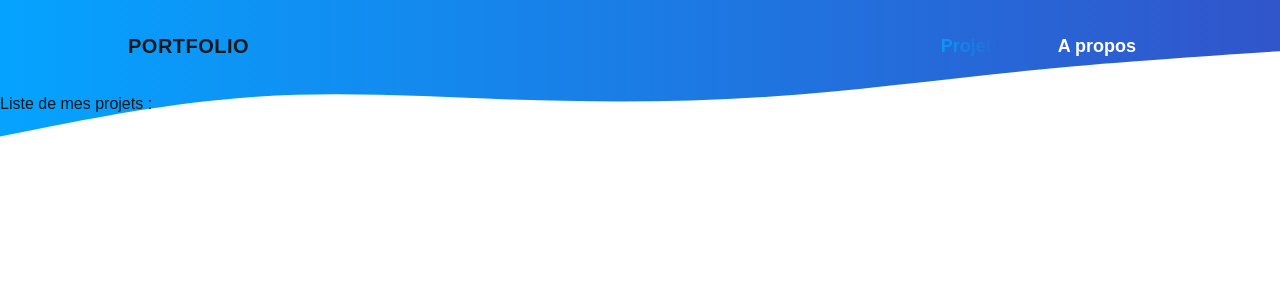
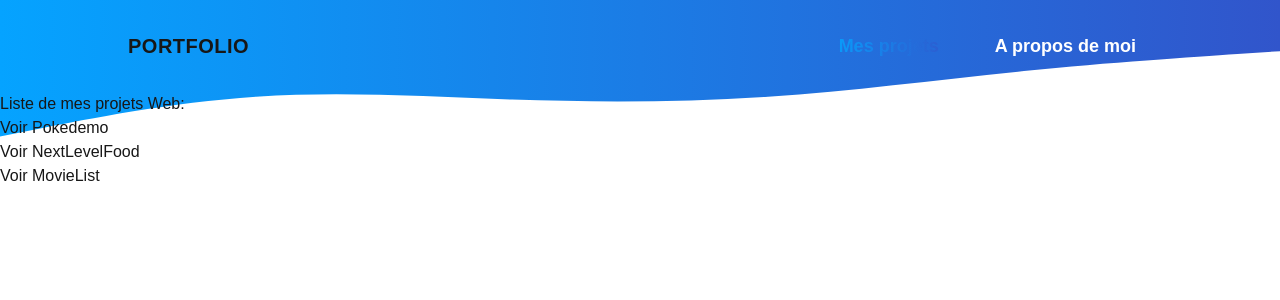
Before and after one commit to evanchr/Portfolio, a Next.js app: page /projets in a window 1280 px wide. Shown: the top 300 px of the page. Built offline with nearby package versions, Linux system fonts and the light colour scheme.

Commit message:
add some projects

```diff
--- a/src/app/projets/page.tsx
+++ b/src/app/projets/page.tsx
@@ -1,3 +1,26 @@
+import Link from "next/link";
+
 export default function ProjetsPage() {
-  return <h1>Liste de mes projets :</h1>;
+  return (
+    <div>
+      <h1>Liste de mes projets Web:</h1>
+      <ul>
+        <li>
+          <Link href="https://pokedemo.evancharrier.fr" target="_blank">
+            Voir Pokedemo
+          </Link>
+        </li>
+        <li>
+          <Link href="https://next-level-food.evancharrier.fr" target="_blank">
+            Voir NextLevelFood
+          </Link>
+        </li>
+        <li>
+          <Link href="https://movie-list.evancharrier.fr" target="_blank">
+            Voir MovieList
+          </Link>
+        </li>
+      </ul>
+    </div>
+  );
 }
--- a/src/components/main-header/main-header.tsx
+++ b/src/components/main-header/main-header.tsx
@@ -18,12 +18,12 @@ export default function MainHeader() {
           <ul className="flex gap-6 text-lg text-white">
             <li>
               <NavLink href="/projets" >
-                Projets
+                Mes projets
               </NavLink>
             </li>
             <li>
               <NavLink href="/about">
-                A propos
+                A propos de moi
               </NavLink>
             </li>
           </ul>
```
